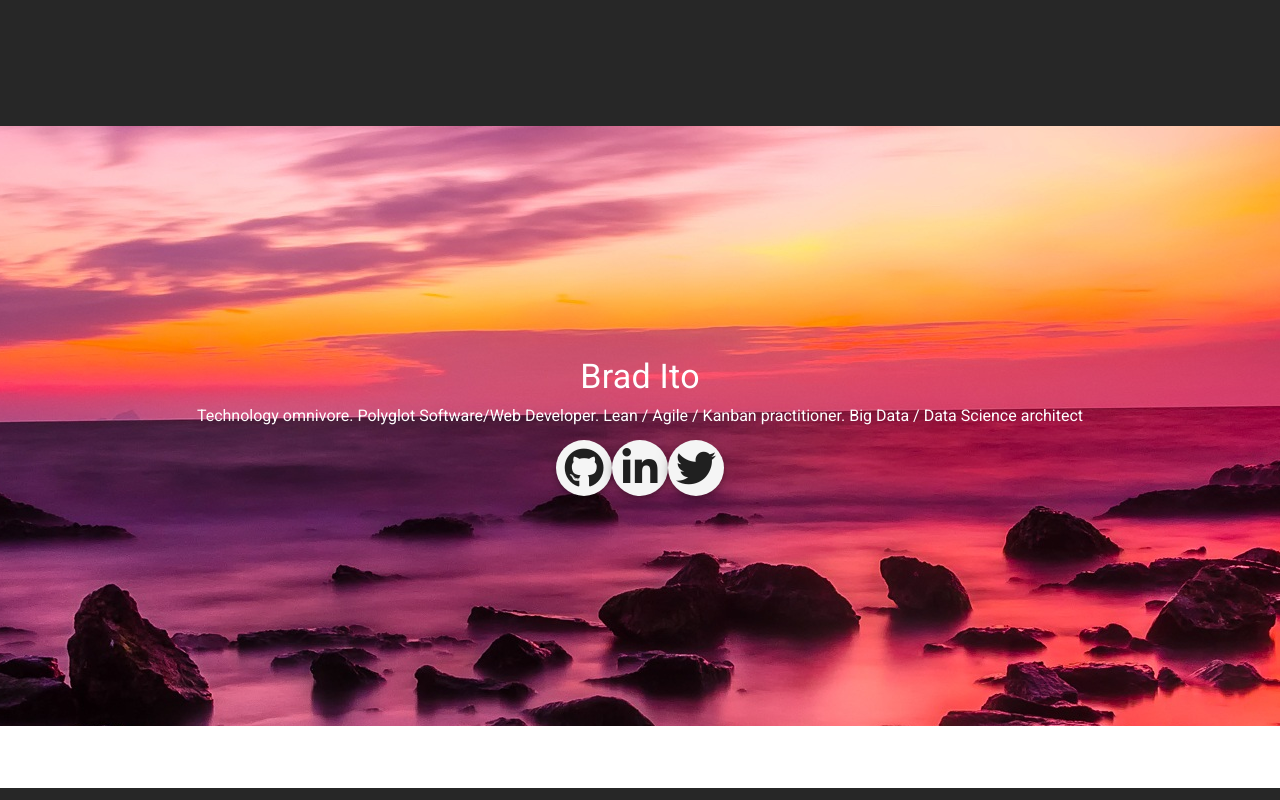
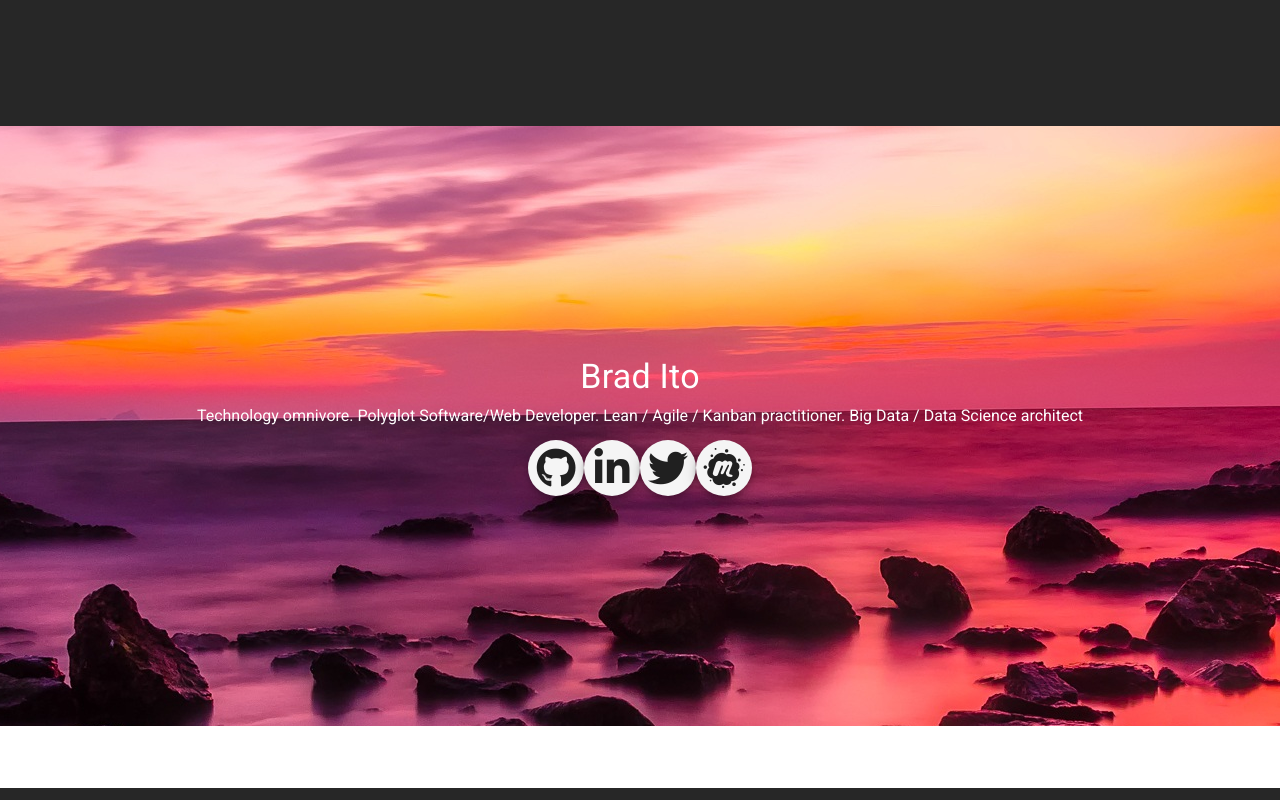
Before and after one commit to phlogisticfugu/bradito.me-site, a Nuxt app: page / in a window 1280 px wide. Built offline with nearby package versions, Linux system fonts and the light colour scheme.

Commit message:
adding meetup link

```diff
--- a/pages/index.vue
+++ b/pages/index.vue
@@ -24,6 +24,9 @@
             <v-btn fab href="https://twitter.com/phlogisticfugu" title="twitter">
               <v-icon x-large dark>fab fa-twitter</v-icon>
             </v-btn>
+            <v-btn fab href="https://www.meetup.com/members/127041172/" title="meetup">
+              <v-icon x-large dark>fab fa-meetup</v-icon>
+            </v-btn>
           </div>
         </v-layout>
       </v-parallax>
```
